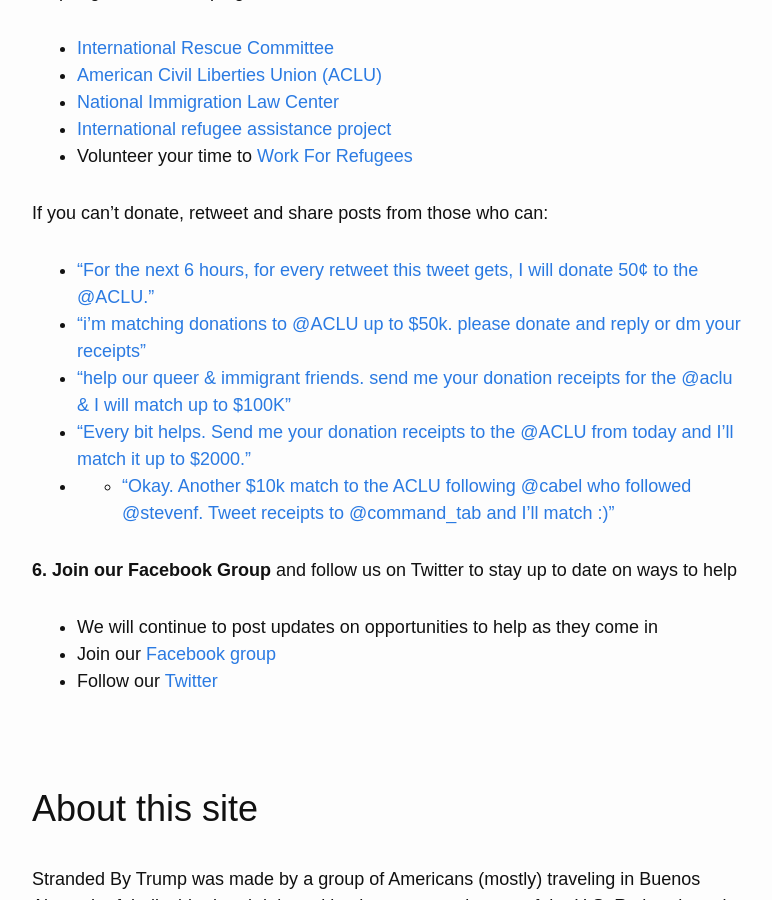
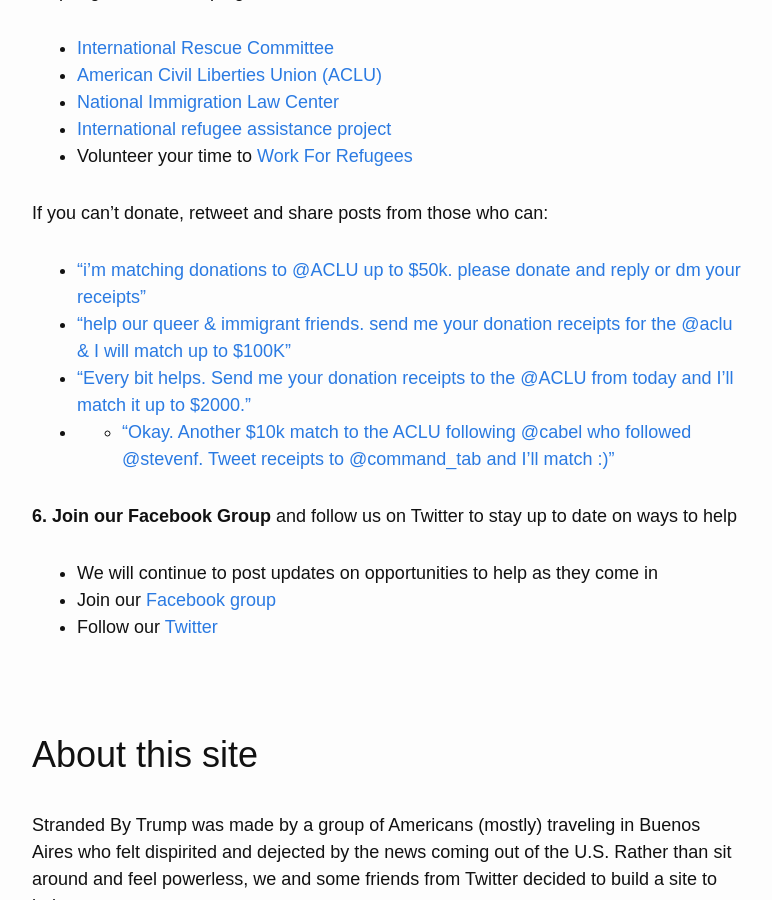
Before and after one commit to RichardLitt/stranded-by-trump, a Jekyll site: the page built from index.md, in a window 1280 px wide and 900 px high, scrolled down 3742 px. Shown: the whole window, without its empty margins (253-1025 px from the left). Built offline with Jekyll 4.4.1, drawn with Linux system fonts in a browser that asks for light colours; nearby versions of some CDN libraries; our own code applies the rules of GitHub Pages for plain Markdown files.

Commit message:
Remove broken ref - Twitter status was deleted by user

```diff
--- a/index.md
+++ b/index.md
@@ -116,7 +116,6 @@ Help organizations helping those in need.
 
 If you can’t donate, retweet and share posts from those who can:
 
-  * <a href="https://twitter.com/pacdude/status/825537340072402944" target="_blank">"For the next 6 hours, for every retweet this tweet gets, I will donate 50¢ to the @ACLU."</a>
   * <a href="https://twitter.com/dhof/status/825525689533227008" target="_blank">"i'm matching donations to @ACLU up to  $50k. please donate and reply or dm your receipts"</a>
   * <a href="https://twitter.com/Sia/status/825459576036220929" target="_blank">"help our queer & immigrant friends. send me your donation receipts for the @aclu & I will match up to $100K"</a>
   * <a href="https://twitter.com/goldroom/status/825504681820450817" target="_blank">"Every bit helps. Send me your donation receipts to the @ACLU from today and I'll match it up to $2000."</a>
```
